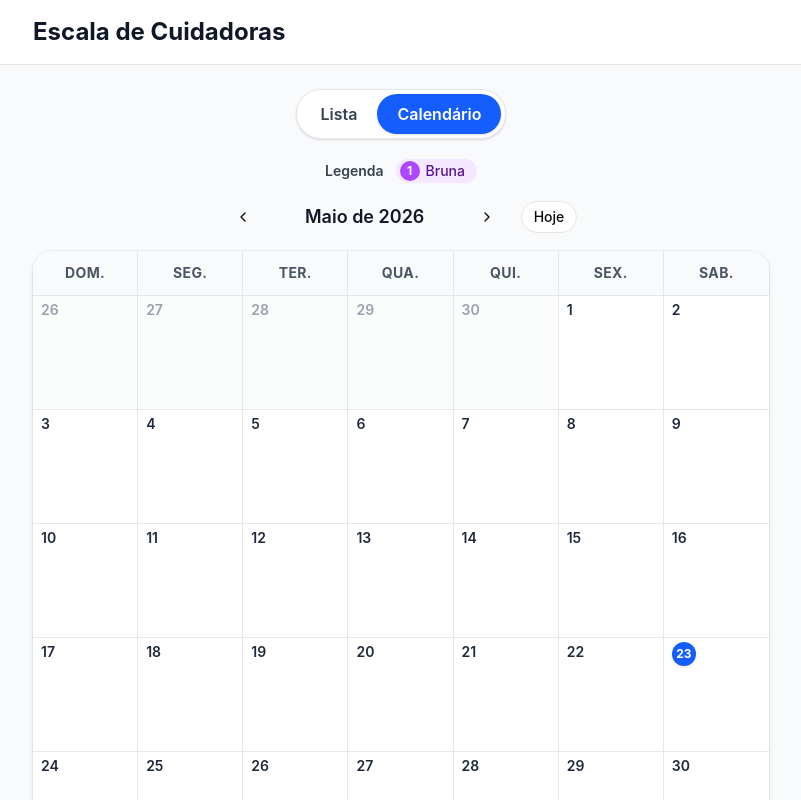
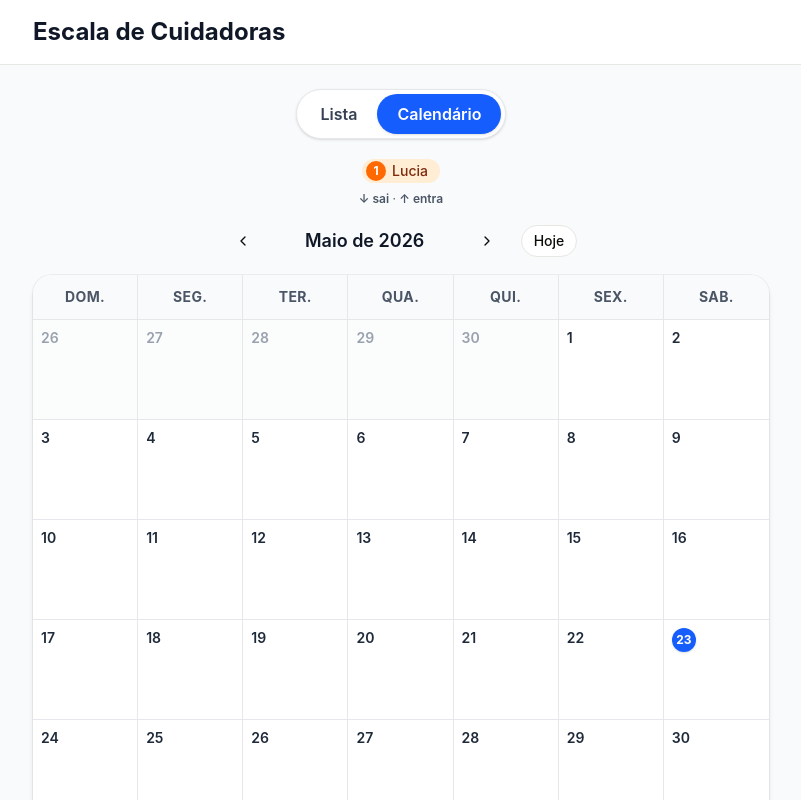
Before and after one commit to mateusturola/escalacuiadora, a Next.js app: page / in a window 1280 px wide. Both pictures are taken after a click on the button "Calendário". Shown: the top 800 px of the page, without its empty margins (239-1040 px from the left). Built offline with nearby package versions, Linux system fonts and the light colour scheme.

Commit message:
feat: atualizar cuidadora de plantão para Lucia no agendamento

```diff
--- a/app/page.tsx
+++ b/app/page.tsx
@@ -27,15 +27,6 @@ interface Agendamento {
 interface PlantaoParsed extends Plantao {
   inicioMs: number;
   fimMs: number;
-}
-
-interface ShiftPosicionado extends PlantaoParsed {
-  startOffsetDias: number;
-  endOffsetDias: number;
-  leftPct: number;
-  widthPct: number;
-  recortadoEsquerda: boolean;
-  recortadoDireita: boolean;
 }
 
 const corPill = (cuidadora?: Cuidadora) => {
@@ -137,25 +128,6 @@ export default function CalendarioPage() {
     return out;
   }, [dias]);
 
-  const cuidadorasVisiveis = useMemo(() => {
-    if (dias.length === 0) return [];
-    const inicioVisivelMs = new Date(
-      dias[0].getFullYear(),
-      dias[0].getMonth(),
-      dias[0].getDate(),
-    ).getTime();
-    const fimVisivelMs = inicioVisivelMs + dias.length * DIA_MS;
-    const nomesComShift = new Set(
-      plantoesParsed
-        .filter(p => p.inicioMs < fimVisivelMs && p.fimMs > inicioVisivelMs)
-        .map(p => p.cuidadora),
-    );
-    return cuidadoras.filter(c => nomesComShift.has(c.nome));
-  }, [dias, plantoesParsed, cuidadoras]);
-
-  const laneDe = (nome: string) =>
-    cuidadorasVisiveis.findIndex(c => c.nome === nome);
-
   const hoje = new Date();
   const isHoje = (d: Date) => d.toDateString() === hoje.toDateString();
   const isDoMes = (d: Date) =>
@@ -189,73 +161,34 @@ export default function CalendarioPage() {
     );
   }
 
-  const ALTURA_HEADER_DIA = 24;
-  const ALTURA_FAIXA = 22;
-  const GAP_FAIXA = 0;
-  const PADDING_BOT = 2;
+  const mesmoDia = (a: Date, b: Date) =>
+    a.getFullYear() === b.getFullYear() &&
+    a.getMonth() === b.getMonth() &&
+    a.getDate() === b.getDate();
 
-  const Semana = ({ semana }: { semana: Date[] }) => {
-    const inicioSemanaMs = new Date(
-      semana[0].getFullYear(),
-      semana[0].getMonth(),
-      semana[0].getDate(),
-    ).getTime();
-    const fimSemanaMs = inicioSemanaMs + 7 * DIA_MS;
+  const formatarHoraCurta = (ms: number) => {
+    const d = new Date(ms);
+    const h = d.getHours();
+    const m = d.getMinutes();
+    return m === 0 ? `${h}h` : `${h}h${String(m).padStart(2, '0')}`;
+  };
 
-    const shiftsNaSemana: (ShiftPosicionado & { lane: number })[] = plantoesParsed
-      .filter(p => p.inicioMs < fimSemanaMs && p.fimMs > inicioSemanaMs)
-      .map(p => {
-        const startMs = Math.max(p.inicioMs, inicioSemanaMs);
-        const endMs = Math.min(p.fimMs, fimSemanaMs);
-        const recortadoEsquerda = startMs > p.inicioMs;
-        const recortadoDireita = endMs < p.fimMs;
-
-        // Snap to half-day: start at middle of start-day, end at middle of end-day.
-        // For clipped sides, anchor to the week edge instead.
-        const startOffsetDias = recortadoEsquerda
-          ? 0
-          : Math.floor((startMs - inicioSemanaMs) / DIA_MS) + 0.5;
-        const endOffsetDias = recortadoDireita
-          ? 7
-          : Math.floor((endMs - 1 - inicioSemanaMs) / DIA_MS) + 0.5;
-
-        return {
-          ...p,
-          startOffsetDias,
-          endOffsetDias,
-          leftPct: (startOffsetDias / 7) * 100,
-          widthPct: ((endOffsetDias - startOffsetDias) / 7) * 100,
-          recortadoEsquerda,
-          recortadoDireita,
-          lane: laneDe(p.cuidadora),
-        };
-      })
-      .filter(s => s.lane >= 0);
-
-    const totalFaixas = cuidadorasVisiveis.length;
-    const alturaFaixas = totalFaixas > 0
-      ? totalFaixas * ALTURA_FAIXA + (totalFaixas - 1) * GAP_FAIXA + PADDING_BOT
-      : 0;
-    const alturaSemana = ALTURA_HEADER_DIA + Math.max(alturaFaixas, 70);
+  const Dia = ({ d }: { d: Date }) => {
+    const doMes = isDoMes(d);
+    const ehHoje = isHoje(d);
+    const entra = plantoesParsed.find(p => mesmoDia(new Date(p.inicioMs), d));
+    const sai = plantoesParsed.find(p => mesmoDia(new Date(p.fimMs), d));
+    const cEntra = entra ? getCuidadoraPorNome(entra.cuidadora) : undefined;
+    const cSai = sai ? getCuidadoraPorNome(sai.cuidadora) : undefined;
 
     return (
       <div
-        className="relative border-b border-gray-200"
-        style={{ height: alturaSemana }}
-      >
-        {/* Day-number row */}
-        <div className="grid grid-cols-7 absolute inset-0 pointer-events-none">
-          {semana.map((d, i) => {
-            const doMes = isDoMes(d);
-            const ehHoje = isHoje(d);
-            return (
-              <div
-                key={i}
         className={[
-                  'border-r border-gray-200 last:border-r-0 pl-2 pt-1',
-                  !doMes ? 'bg-gray-50/60' : '',
+          'border-r border-b border-gray-200 last:border-r-0 p-1.5 md:p-2 flex flex-col gap-1 min-h-[88px] md:min-h-[100px]',
+          !doMes ? 'bg-gray-50/60' : 'bg-white',
         ].join(' ')}
       >
+        <div className="flex items-center justify-between">
           {ehHoje ? (
             <span className="inline-flex items-center justify-center w-6 h-6 rounded-full bg-blue-600 text-white text-xs font-bold shadow">
               {d.getDate()}
@@ -271,45 +204,38 @@ export default function CalendarioPage() {
             </span>
           )}
         </div>
-            );
-          })}
+
+        <div className={`flex flex-col gap-1 ${!doMes ? 'opacity-50' : ''}`}>
+          {sai && (
+            <div
+              className={`flex items-center gap-1 text-[10px] md:text-xs font-semibold rounded px-1.5 py-0.5 ${corPill(cSai)}`}
+              title={`Sai ${sai.cuidadora} às ${formatarHoraCurta(sai.fimMs)}`}
+            >
+              <span aria-hidden>↓</span>
+              <span className="truncate">{sai.cuidadora}</span>
+              <span className="ml-auto opacity-70 hidden md:inline">{formatarHoraCurta(sai.fimMs)}</span>
             </div>
-
-        {/* Bars overlay */}
+          )}
+          {entra && (
             <div
-          className="absolute left-0 right-0 pointer-events-none"
-          style={{ top: ALTURA_HEADER_DIA, bottom: PADDING_BOT }}
+              className={`flex items-center gap-1 text-[10px] md:text-xs font-semibold rounded px-1.5 py-0.5 ${corPill(cEntra)}`}
+              title={`Entra ${entra.cuidadora} às ${formatarHoraCurta(entra.inicioMs)}`}
             >
-          {shiftsNaSemana.map(shift => {
-            const cuidadora = getCuidadoraPorNome(shift.cuidadora);
-            const radiusClass =
-              shift.recortadoEsquerda && shift.recortadoDireita ? 'rounded-none'
-              : shift.recortadoEsquerda ? 'rounded-r-full'
-              : shift.recortadoDireita ? 'rounded-l-full'
-              : 'rounded-full';
-            const inicioDate = new Date(shift.inicioMs);
-            const foraDoMes =
-              inicioDate.getMonth() !== mesAtual.getMonth() ||
-              inicioDate.getFullYear() !== mesAtual.getFullYear();
-            return (
-              <div
-                key={`${shift.lane}-${shift.inicio}-${shift.cuidadora}`}
-                className={`absolute h-5 md:h-6 px-3 flex items-center justify-center text-xs md:text-sm font-bold ring-1 shadow-sm ${corPill(cuidadora)} ${radiusClass} ${foraDoMes ? 'opacity-40' : ''}`}
-                style={{
-                  left: `calc(${shift.leftPct}% + 1px)`,
-                  width: `calc(${shift.widthPct}% - 2px)`,
-                  top: shift.lane * (ALTURA_FAIXA + GAP_FAIXA),
-                }}
-                title={`${shift.cuidadora} · ${new Date(shift.inicioMs).toLocaleString('pt-BR')} → ${new Date(shift.fimMs).toLocaleString('pt-BR')}`}
-              >
-                <span className="truncate">{shift.cuidadora}</span>
+              <span aria-hidden>↑</span>
+              <span className="truncate">{entra.cuidadora}</span>
+              <span className="ml-auto opacity-70 hidden md:inline">{formatarHoraCurta(entra.inicioMs)}</span>
             </div>
-            );
-          })}
+          )}
         </div>
       </div>
     );
   };
+
+  const Semana = ({ semana }: { semana: Date[] }) => (
+    <div className="grid grid-cols-7">
+      {semana.map((d, i) => <Dia key={i} d={d} />)}
+    </div>
+  );
 
   const agoraMs = hoje.getTime();
   const plantaoAtual = plantoesParsed.find(
@@ -432,8 +358,8 @@ export default function CalendarioPage() {
   const CalendarioView = () => (
     <div className="space-y-4">
       {/* Legenda */}
+      <div className="flex flex-col items-center gap-2">
         <div className="flex items-center gap-2 flex-wrap justify-center">
-        <span className="text-sm font-semibold text-gray-700 mr-1">Legenda</span>
           {cuidadoras.map(cuidadora => {
             const count = contagemNoMes(cuidadora);
             if (count === 0) return null;
@@ -452,6 +378,10 @@ export default function CalendarioPage() {
               </span>
             );
           })}
+        </div>
+        <p className="text-xs text-gray-600">
+          <span className="font-semibold">↓ sai</span> · <span className="font-semibold">↑ entra</span>
+        </p>
       </div>
 
       {/* Month selector */}
--- a/public/agendamento.json
+++ b/public/agendamento.json
@@ -33,7 +33,7 @@
     {
       "inicio": "2026-05-31T18:00:00",
       "fim": "2026-06-01T18:00:00",
-      "cuidadora": "Bruna"
+      "cuidadora": "Lucia"
     },
     {
       "inicio": "2026-06-01T18:00:00",
```
Lines whose indentation alone changed are shown as unchanged.
